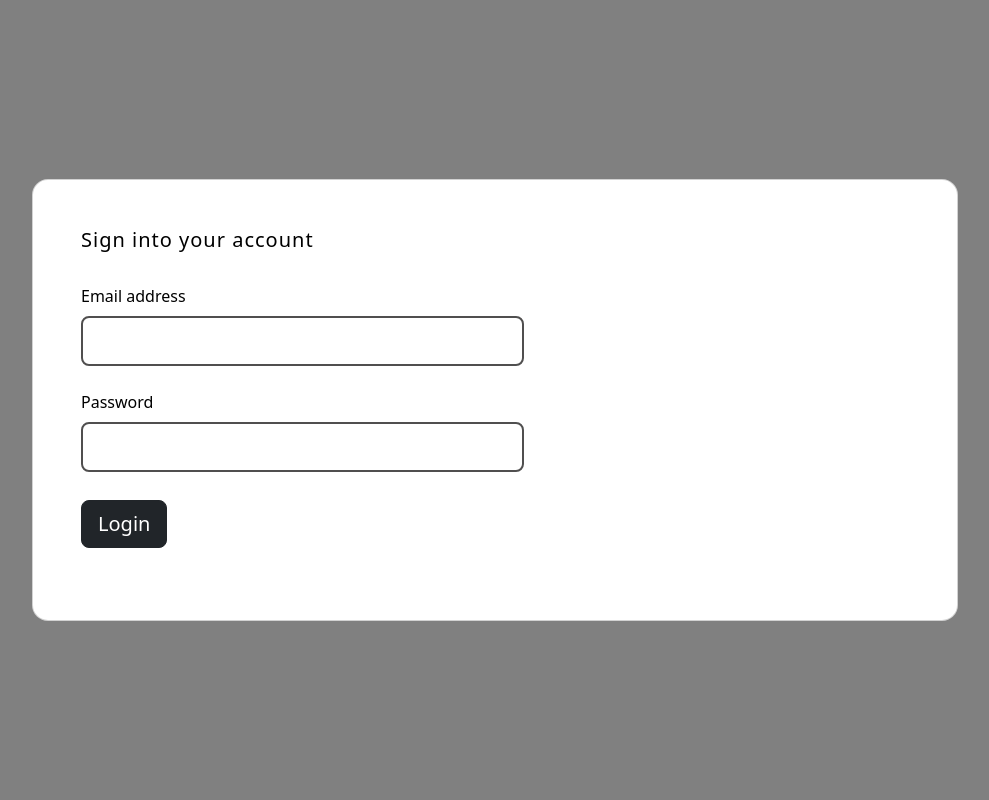
After one commit to Zoch6220/phpStudentManager, a PHP site: page /Login.php in a window 1280 px wide. The commit adds this page. Shown: the whole page, without its empty margins (145-1134 px from the left). Run offline with PHP 8.4, Linux system fonts and the light colour scheme; some libraries are stand-ins or nearby versions.

Commit message:
modification du project

```diff
--- /dev/null
+++ b/Login.php
@@ -0,0 +1,67 @@
+
+ <!DOCTYPE html>
+ <html lang="en">
+ <head>
+     <meta charset="UTF-8">
+     <meta name="viewport" content="width=device-width, initial-scale=1.0">
+     <title>Login</title>
+     <link rel="stylesheet" href="styles.css">
+     <link href="https://cdn.jsdelivr.net/npm/bootstrap@5.3.0/dist/css/bootstrap.min.css" rel="stylesheet">
+     <link href="https://cdn.jsdelivr.net/npm/bootstrap-icons@1.7.2/font/bootstrap-icons.css" rel="stylesheet">
+     <style>
+         .form-control-contrast {
+             border: 2px solid #504f4f;
+             background-color: #fff;
+             transition: border-color 0.15s ease-in-out, box-shadow 0.15s ease-in-out;
+         }
+         .form-control-contrast:focus {
+             border-color: #80bdff;
+             box-shadow: 0 0 0 0.2rem rgba(0, 123, 255, 0.25);
+         }
+     </style>
+ </head>
+ <body>
+ <section class="vh-100" style="background-color: grey;">
+     <div class="container py-5 h-100">
+         <div class="row d-flex justify-content-center align-items-center h-100">
+             <div class="col col-xl-10">
+                 <div class="card" style="border-radius: 1rem;">
+                     <div class="row g-0">
+
+                         <div class="col-md-6 col-lg-7 d-flex align-items-center">
+                             <div class="card-body p-4 p-lg-5 text-black">
+
+                                 <form action="VerifyLogin.php" method="post">
+
+                                     <h5 class="fw-normal mb-3 pb-3" style="letter-spacing: 1px;">Sign into your account</h5>
+
+                                     <div data-mdb-input-init class="form-outline mb-4">
+                                         <label class="form-label" for="formEmail">Email address</label>
+                                         <input type="email" name="email" id="formEmail" class="form-control form-control-lg form-control-contrast" />
+
+                                     </div>
+
+                                     <div data-mdb-input-init class="form-outline mb-4">
+                                         <label class="form-label" for="formPass">Password</label>
+                                         <input type="password" name="password" id="formPass" class="form-control form-control-lg form-control-contrast " />
+
+                                     </div>
+
+                                     <div class="pt-1 mb-4">
+                                         <button data-mdb-button-init data-mdb-ripple-init class="btn btn-dark btn-lg btn-block" type="submit">Login</button>
+
+                                     </div>
+
+                                 </form>
+
+                             </div>
+                         </div>
+                     </div>
+                 </div>
+             </div>
+         </div>
+     </div>
+ </section>
+
+</body>
+ </html>
--- a/sql/use_after_Scriptdb.sql
+++ b/sql/use_after_Scriptdb.sql
@@ -6,3 +6,9 @@ ALTER TABLE course ADD COLUMN created_at TIMESTAMP DEFAULT CURRENT_TIMESTAMP;
 
 -- Add updated_at column to grade table
 ALTER TABLE grade ADD COLUMN updated_at TIMESTAMP DEFAULT CURRENT_TIMESTAMP ON UPDATE CURRENT_TIMESTAMP;
+
+-- Before
+ALTER TABLE users MODIFY password VARCHAR(50);
+
+-- After
+ALTER TABLE users MODIFY password VARCHAR(255);
```
Also changed, not shown: VerifyLogin.php (added, +23 -0 lines), courseRegistration.php (+10 -0 lines), index.php (+12 -0 lines), registerStudent.php (+10 -0 lines), updateStudent.php (+10 -0 lines), viewAllCourses.php (+10 -0 lines), viewAllStudents.php (+10 -0 lines), viewGrades.php (+10 -0 lines), 1 other file.
